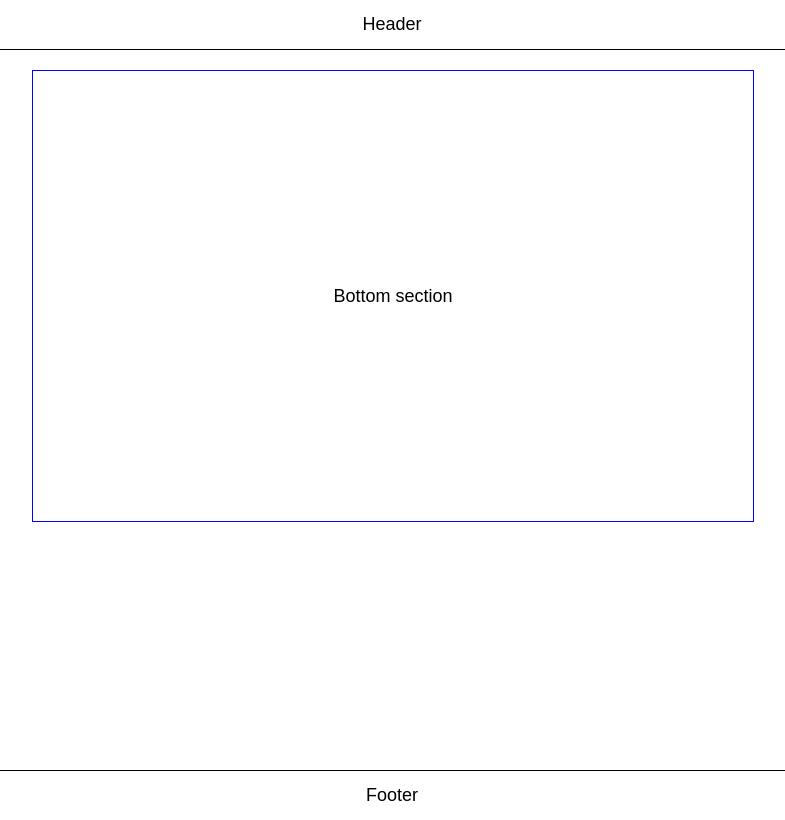
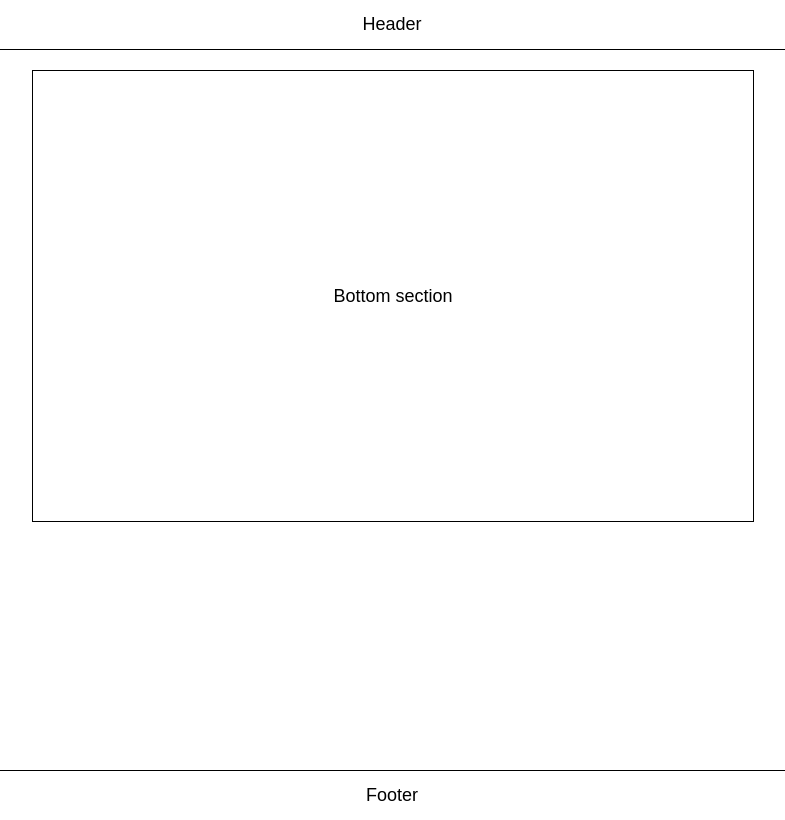
Before and after one commit to ooloo-io/github-flow-ryrutherford, a plain HTML site: page src/index.html in a window 1280 px wide. Shown: the whole page, without its empty margins (248-1033 px from the left). Drawn offline with nearby package versions, Linux system fonts and the light colour scheme.

Commit message:
minor change1

```diff
--- a/src/styles.css
+++ b/src/styles.css
@@ -33,5 +33,5 @@ body {
   display: flex;
   justify-content: center;
   align-items: center;
-  border: 1px solid blue;
+  border: 1px solid black;
 }
```
